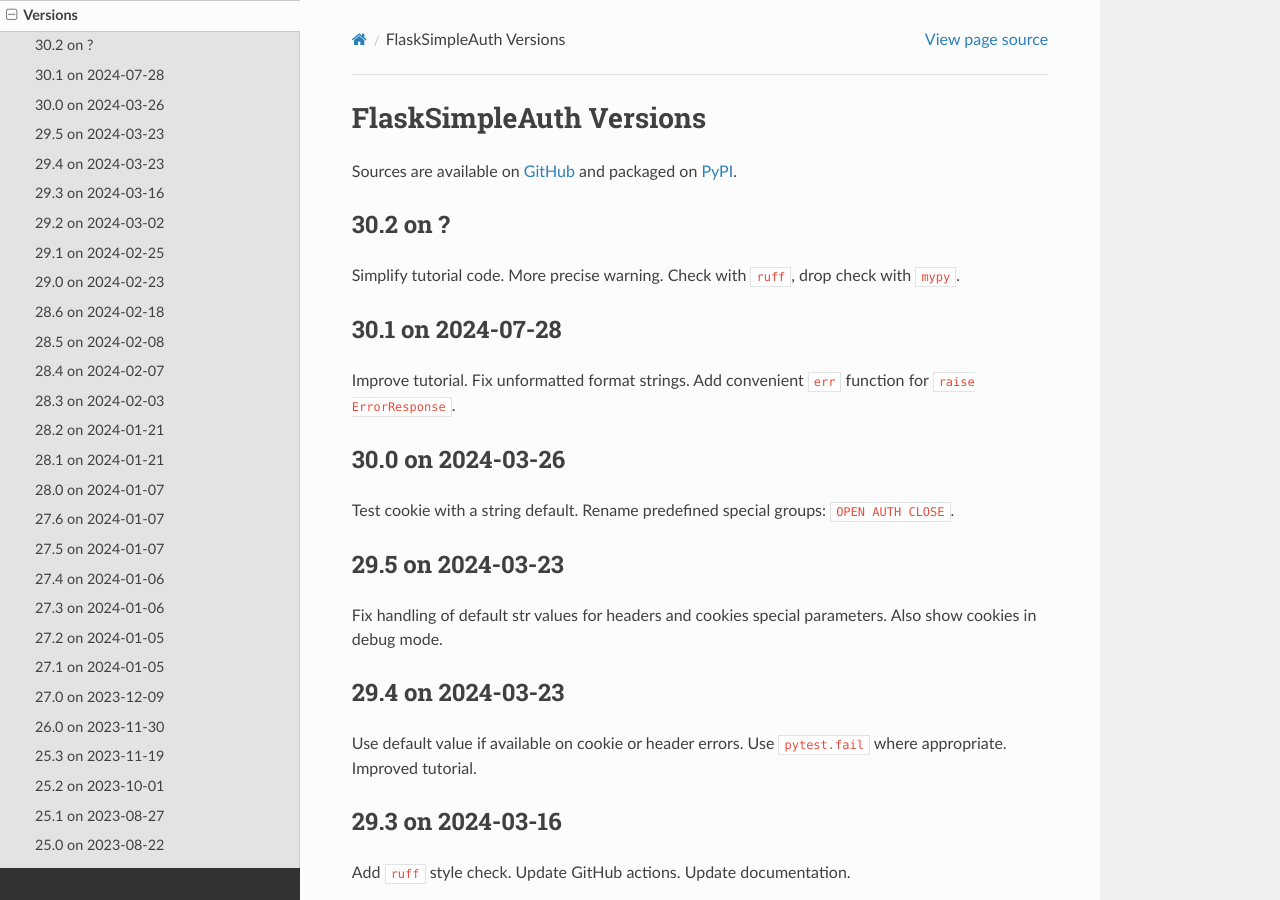
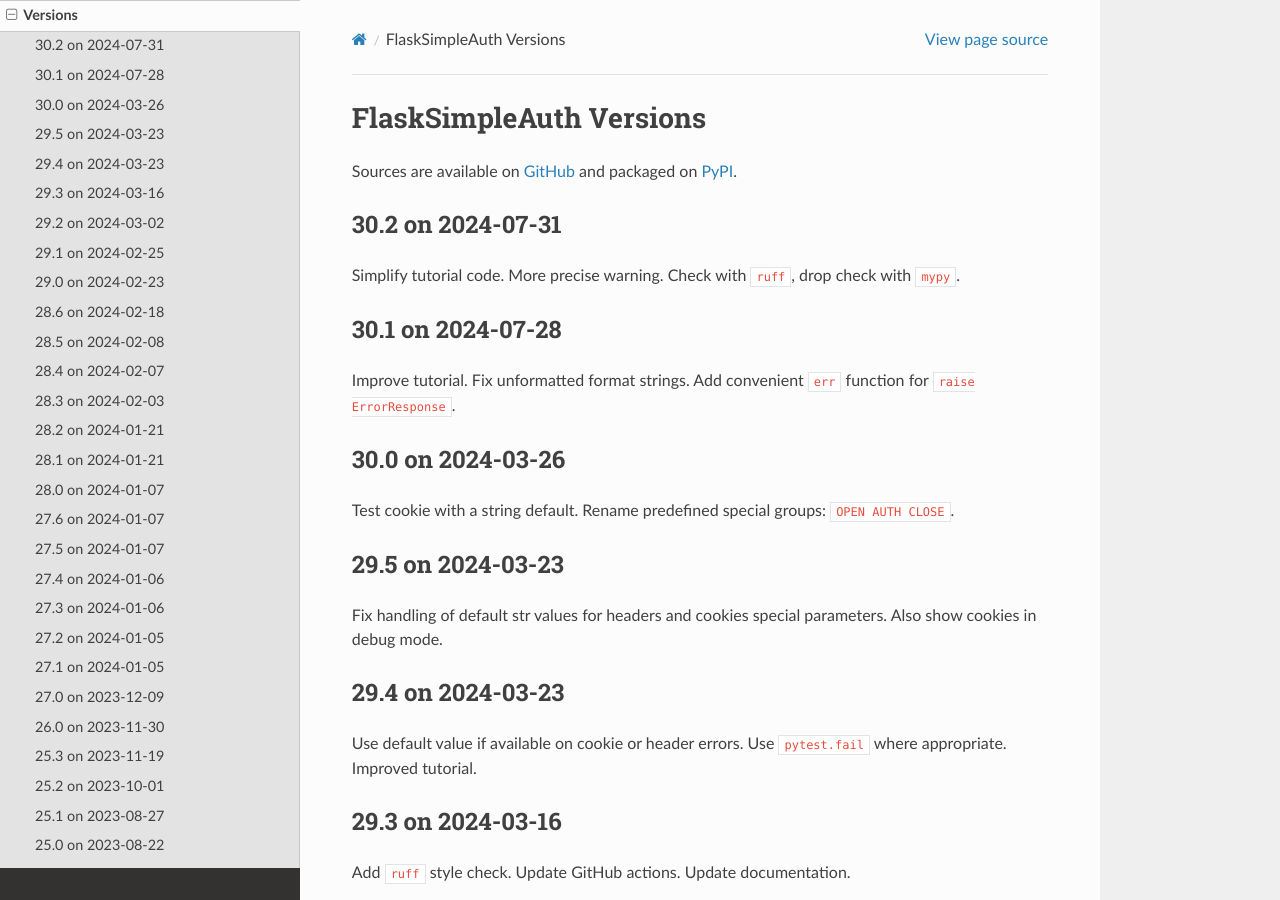
Before and after one commit to zx80/flask-simple-auth, a Sphinx documentation site: the page built from docs/VERSIONS.md, in a window 1280 px wide and 900 px high. Built offline with Sphinx 7.4.7 and the Read the Docs theme 2.0.0, drawn with Linux system fonts in a browser that asks for light colours; pages that are not in the unit, such as notebooks, are missing from menus.

Commit message:
release new version

```diff
--- a/docs/VERSIONS.md
+++ b/docs/VERSIONS.md
@@ -3,7 +3,7 @@
 Sources are available on [GitHub](https://github.com/zx80/flask-simple-auth)
 and packaged on [PyPI](https://pypi.org/project/FlaskSimpleAuth/).
 
-## 30.2 on ?
+## 30.2 on 2024-07-31
 
 Simplify tutorial code.
 More precise warning.
```
